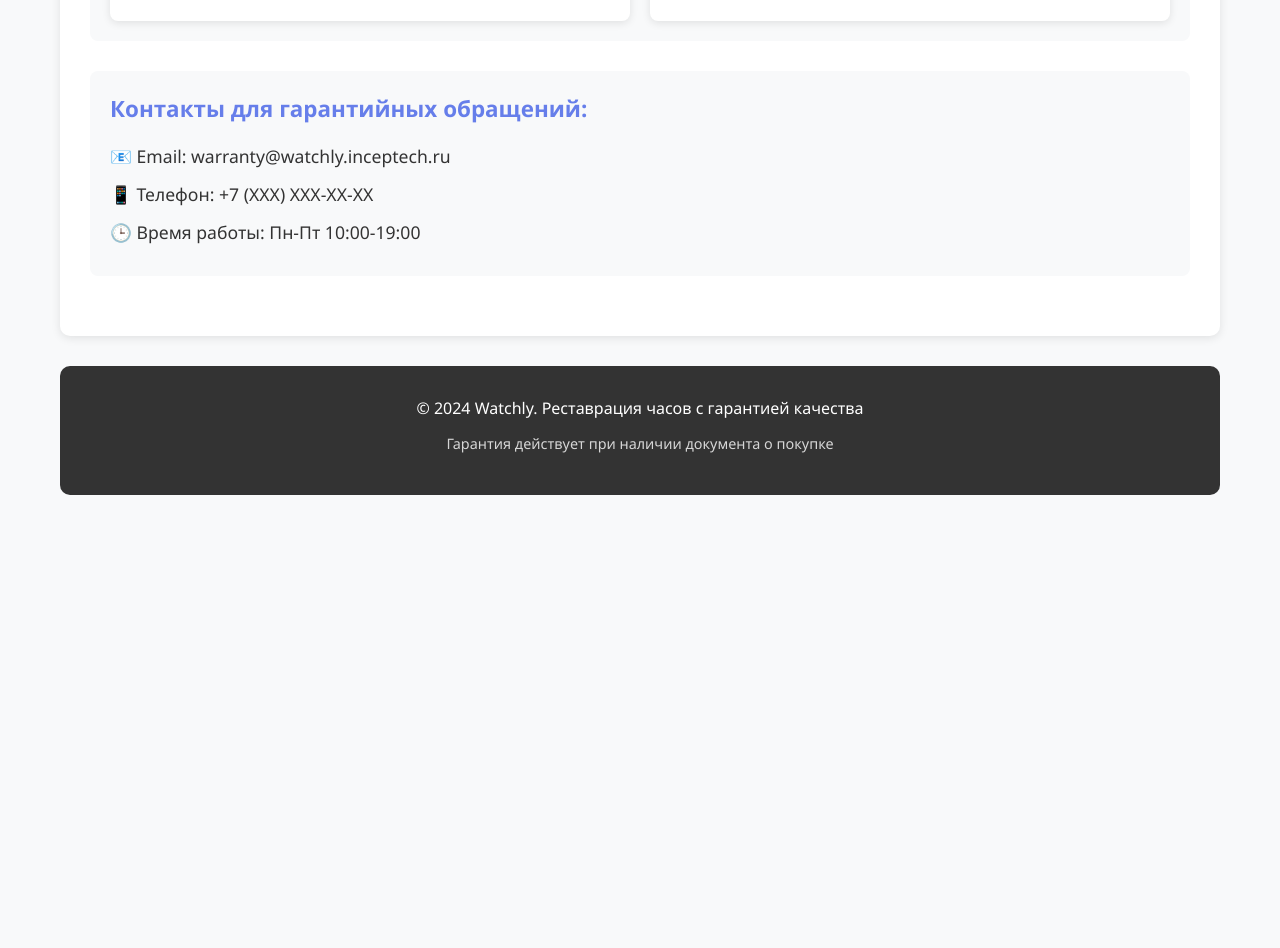
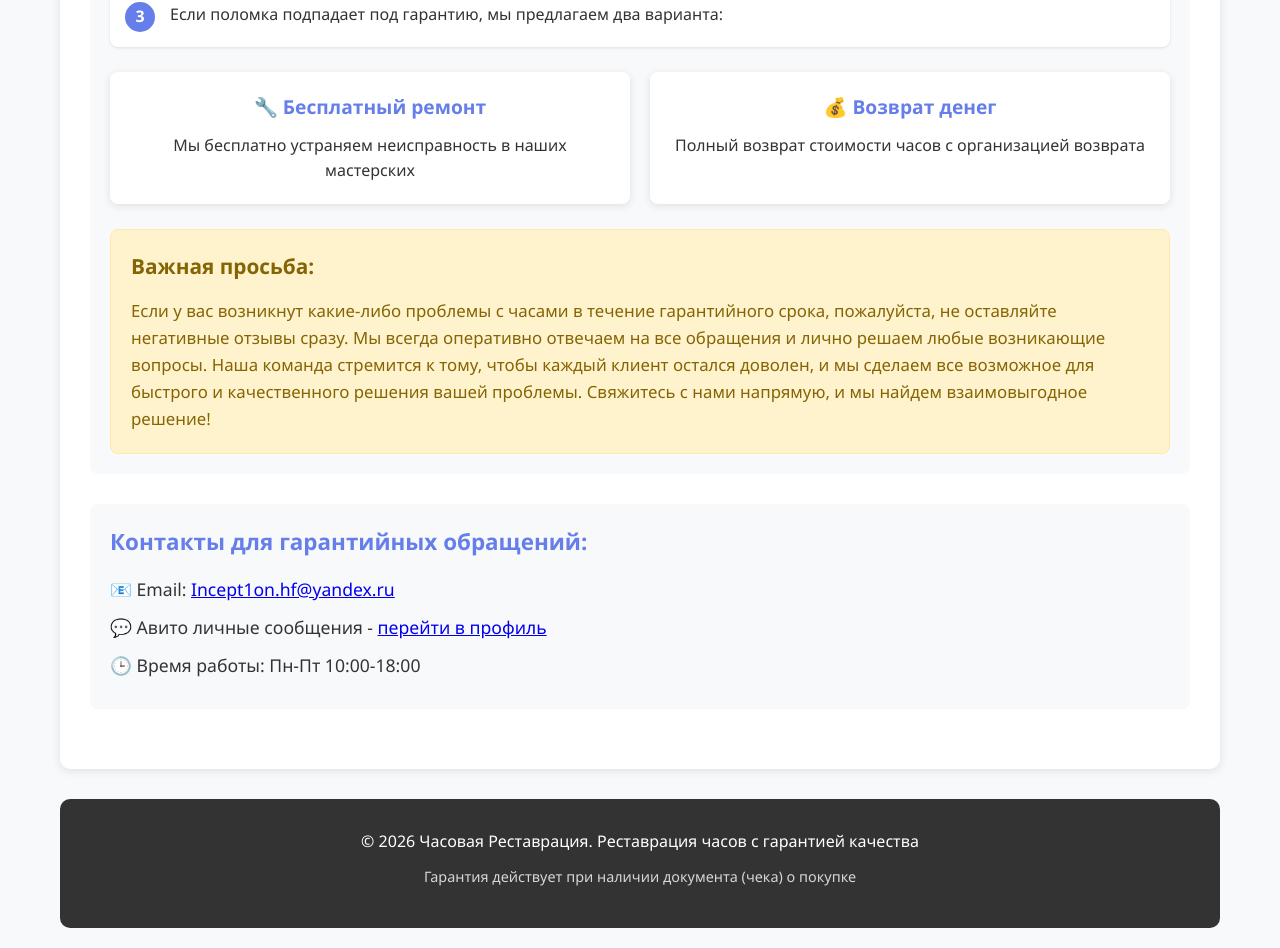
Before and after one commit to Incept10n/whatchly, a React (Create React App) app: page / in a window 1280 px wide. Shown: the part 2153-3101 px from the top of the page. Before the commit the page ends 2668 px from the top, so only its background shows below. Built offline with nearby package versions, Linux system fonts and the light colour scheme.

Commit message:
final version

```diff
--- a/src/App.css
+++ b/src/App.css
@@ -149,6 +149,27 @@ body {
   font-size: 1.1rem;
 }
 
+/* Стили для блока с просьбой - вынесены на общий уровень */
+.customer-appeal {
+  background: #fff3cd;
+  border: 1px solid #ffeaa7;
+  border-radius: 8px;
+  padding: 20px;
+  margin-top: 25px;
+}
+
+.customer-appeal h4 {
+  color: #856404;
+  margin-bottom: 15px;
+  font-size: 1.3rem;
+}
+
+.customer-appeal p {
+  color: #856404;
+  font-size: 1.05rem;
+  line-height: 1.6;
+}
+
 .footer {
   text-align: center;
   padding: 30px;
--- a/src/App.js
+++ b/src/App.js
@@ -65,6 +65,11 @@ function App() {
                   <li>Антикварные особенности - оригинальные признаки возраста, которые являются частью исторической ценности</li>
                 </ul>
               </li>
+              <li>Повреждения, вызванные неправильной эксплуатацией</li>
+              <li>Самостоятельный ремонт или вмешательство третьих лиц</li>
+              <li>Механические повреждения корпуса, стекла, ремешка</li>
+              <li>Естественный износ расходных материалов</li>
+              <li>Повреждения вследствие воздействия экстремальных условий</li>
             </ul>
           </div>
 
@@ -106,20 +111,33 @@ function App() {
                 <p>Полный возврат стоимости часов с организацией возврата</p>
               </div>
             </div>
+
+            <div className="customer-appeal">
+              <h4>Важная просьба:</h4>
+              <p>
+                Если у вас возникнут какие-либо проблемы с часами в течение гарантийного срока,
+                пожалуйста, не оставляйте негативные отзывы сразу. Мы всегда оперативно отвечаем
+                на все обращения и лично решаем любые возникающие вопросы. Наша команда стремится
+                к тому, чтобы каждый клиент остался доволен, и мы сделаем все возможное для
+                быстрого и качественного решения вашей проблемы. Свяжитесь с нами напрямую,
+                и мы найдем взаимовыгодное решение!
+              </p>
+            </div>
           </div>
 
           <div className="contact-info">
             <h3>Контакты для гарантийных обращений:</h3>
-            <p>📧 Email: warranty@watchly.inceptech.ru</p>
-            <p>📱 Телефон: +7 (XXX) XXX-XX-XX</p>
-            <p>🕒 Время работы: Пн-Пт 10:00-19:00</p>
+            <p>📧 Email: <a href="mailto:Incept1on.hf@yandex.ru">Incept1on.hf@yandex.ru</a></p>
+            <p>💬 Авито личные сообщения - <a href="https://www.avito.ru/user/5bf58521832075b8d79607300f84fb84/profile/all?id=0&src=item&page_from=from_item_card&iid=1699424711&sellerId=5bf58521832075b8d79607300f84fb84" target="_blank" rel="noopener noreferrer">перейти в профиль</a></p>
+            <p>🕒 Время работы: Пн-Пт 10:00-18:00</p>
           </div>
+
         </section>
       </main>
 
       <footer className="footer">
-        <p>© 2024 Watchly. Реставрация часов с гарантией качества</p>
-        <p className="disclaimer">Гарантия действует при наличии документа о покупке</p>
+        <p>© 2026 Часовая Реставрация. Реставрация часов с гарантией качества</p>
+        <p className="disclaimer">Гарантия действует при наличии документа (чека) о покупке</p>
       </footer>
     </div>
   );
```
Also changed, not shown: 2 other files (tests, documents, lock files or other folders).
